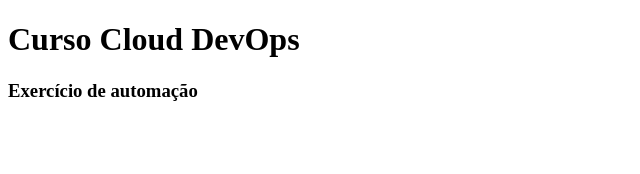
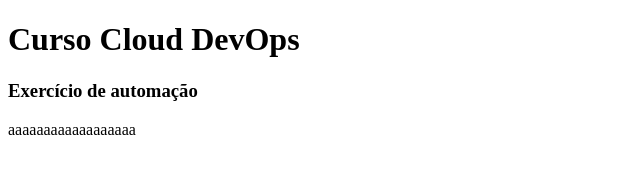
Before and after one commit to helenabc01/cloud_devops, a plain HTML site: page index.html in a window 1280 px wide. Shown: the whole page, without its empty margins (0-640 px from the left). Drawn offline with Linux system fonts and the light colour scheme.

Commit message:
adding p

```diff
--- a/index.html
+++ b/index.html
@@ -8,5 +8,6 @@
   <body>
     <h1>Curso Cloud DevOps</h1>
     <h3>Exercício de automação</h3>
+    <p>aaaaaaaaaaaaaaaaaa</p>
   </body>
 </html>
```
